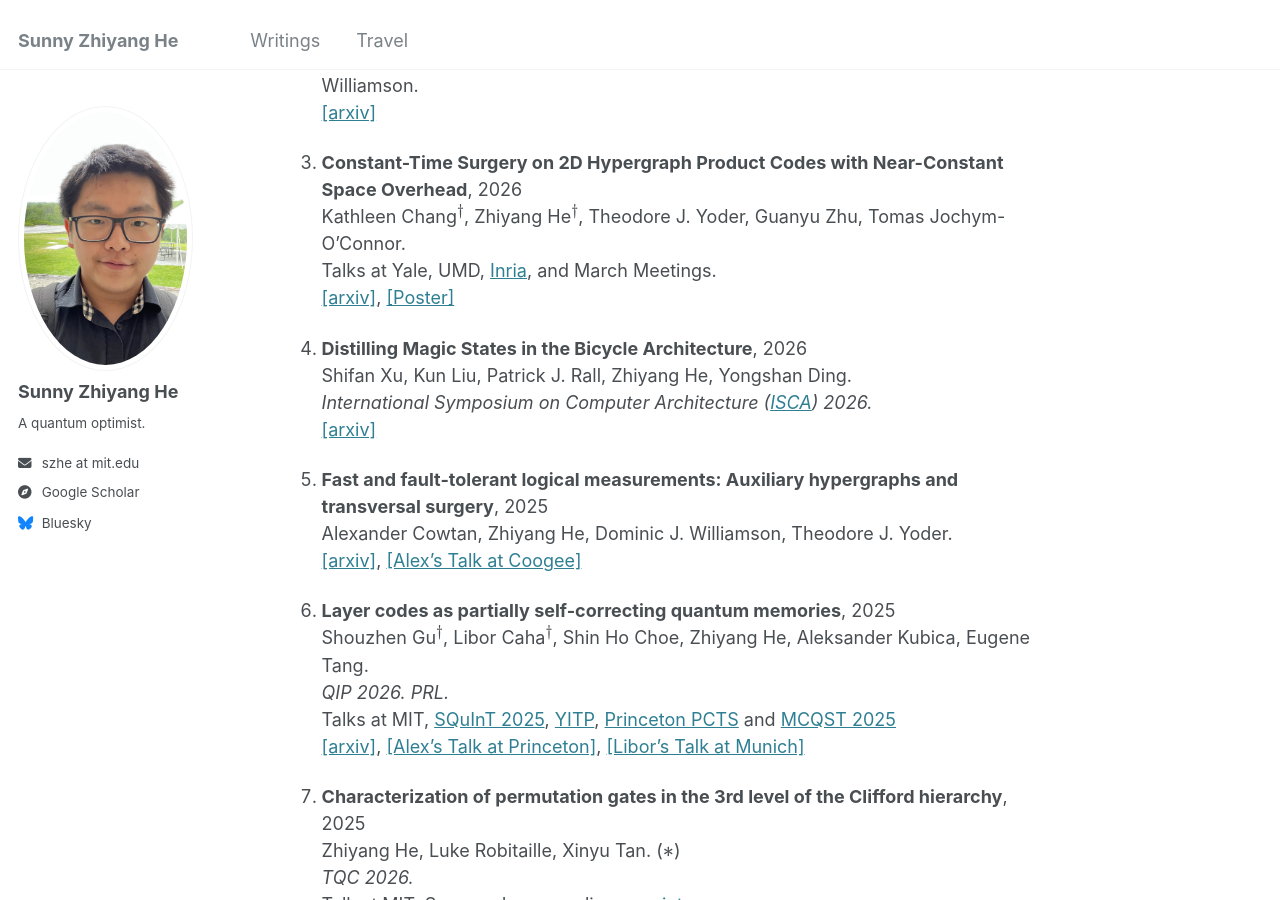
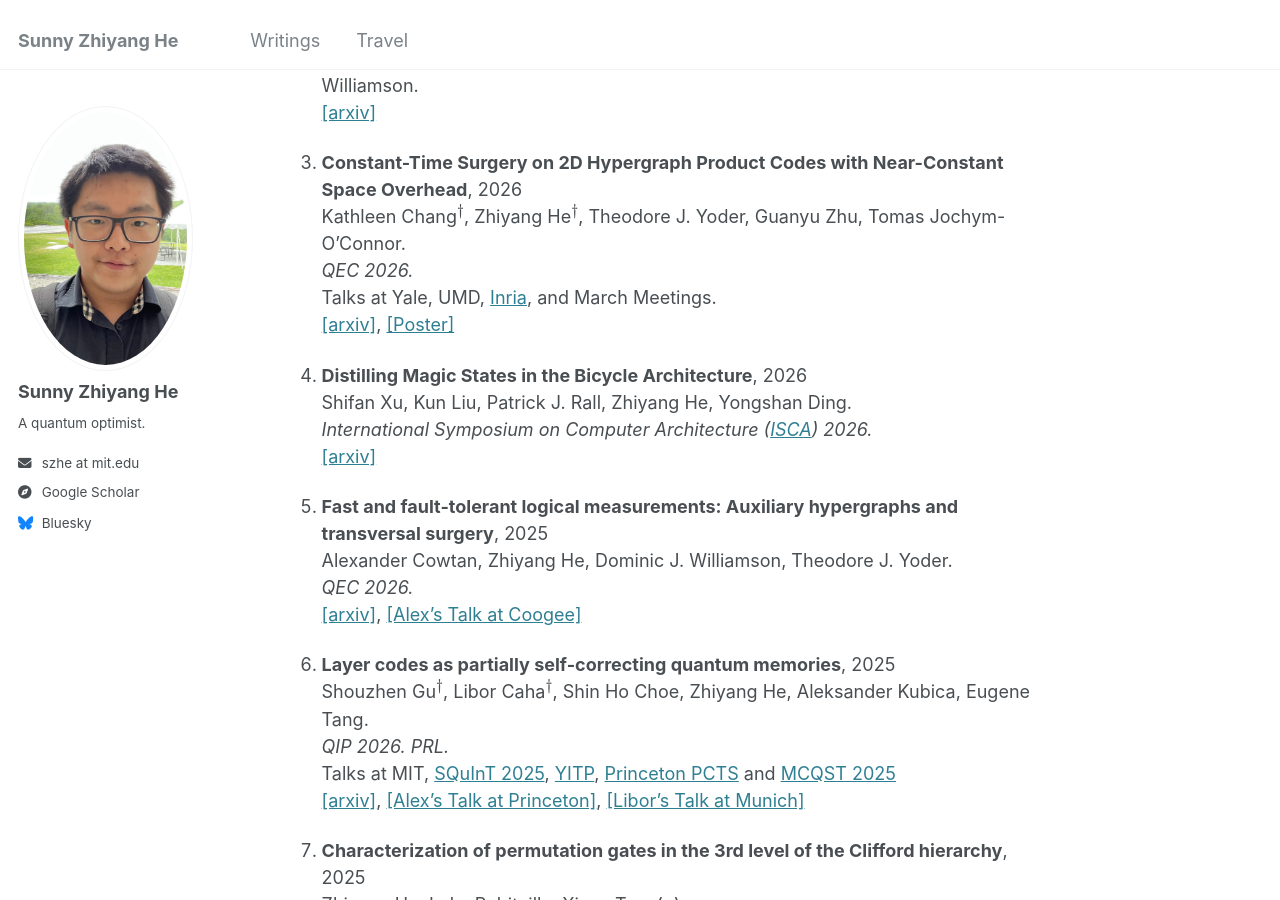
Before and after one commit to SunnyZhiyangHe/sunnyzhiyanghe.github.io, a Jekyll site: the page built from _pages/about.md, in a window 1280 px wide and 900 px high, scrolled down 2524 px. Built offline with Jekyll 4.4.1, drawn with Linux system fonts in a browser that asks for light colours.

Commit message:
Update about.md

```diff
--- a/_pages/about.md
+++ b/_pages/about.md
@@ -111,6 +111,7 @@ Andrew C. Yuan, Alexander Cowtan, Zhiyang He, Ting-Chun Lin, Dominic J. Williams
 
 1. __Constant-Time Surgery on 2D Hypergraph Product Codes with Near-Constant Space Overhead__, 2026
 Kathleen Chang$$^\dagger$$, Zhiyang He$$^\dagger$$, Theodore J. Yoder, Guanyu Zhu, Tomas Jochym-O’Connor.
+*QEC 2026.*
 Talks at Yale, UMD, [Inria](https://team.inria.fr/qasar/), and March Meetings.
 [[arxiv]](https://arxiv.org/abs/2603.02157), [[Poster]](/files/Posters/Constant-time-surgery-HGP.pdf)
 
@@ -122,6 +123,7 @@ Shifan Xu, Kun Liu, Patrick J. Rall, Zhiyang He, Yongshan Ding.
 
 1. __Fast and fault-tolerant logical measurements: Auxiliary hypergraphs and transversal surgery__, 2025
 Alexander Cowtan, Zhiyang He, Dominic J. Williamson, Theodore J. Yoder.
+*QEC 2026.*
 [[arxiv]](https://arxiv.org/abs/2510.14895), [[Alex's Talk at Coogee]](https://www.youtube.com/watch?v=LxzwhhbG71M)
 
 1. __Layer codes as partially self-correcting quantum memories__, 2025
```
